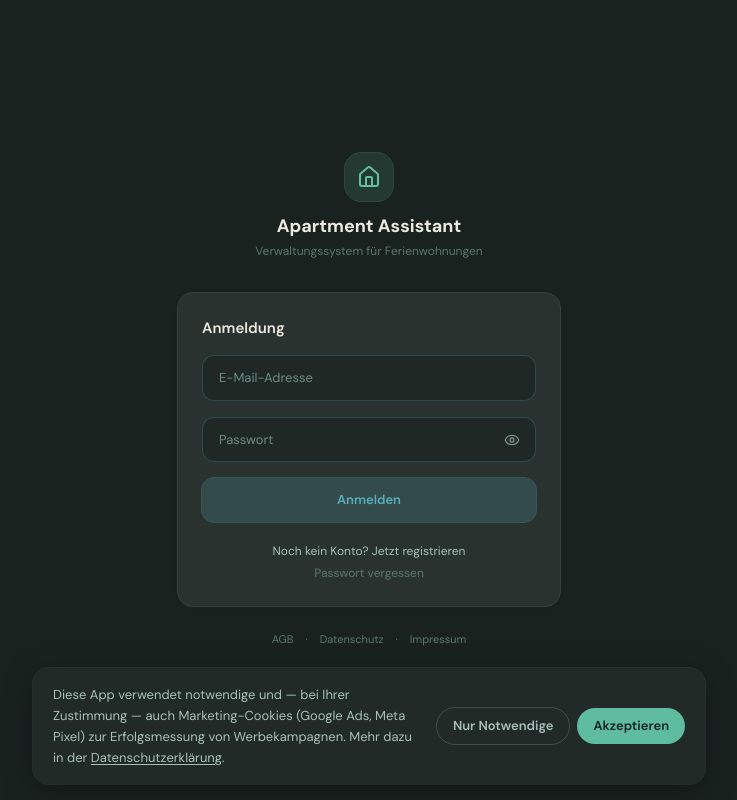
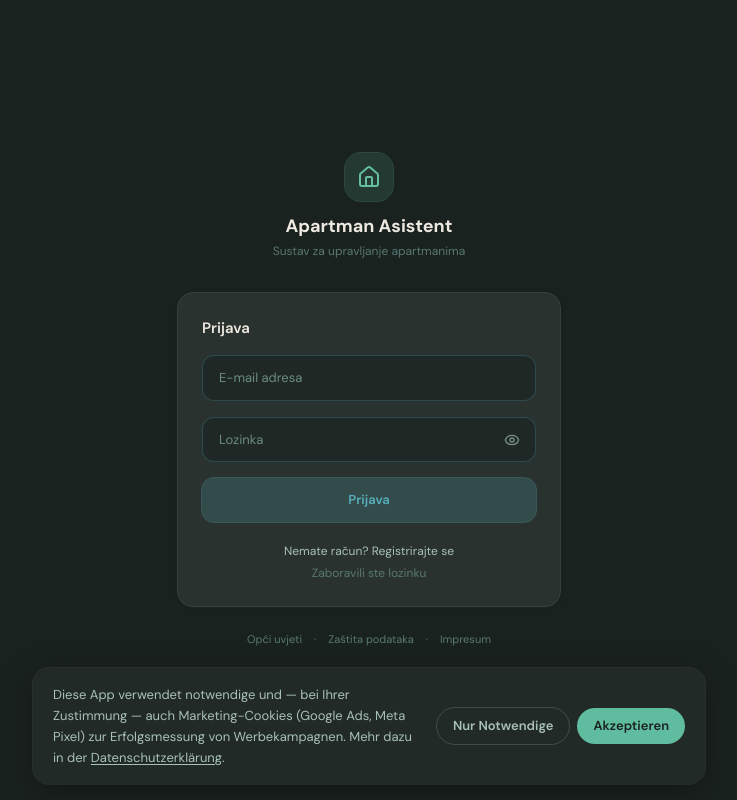
Before and after one commit to szonjakrizsan-arch/apartmanasistent-hr, a React (Vite) app: page / in a window 1280 px wide. Shown: the whole page, without its empty margins (271-1008 px from the left). Built offline with nearby package versions, Linux system fonts and the light colour scheme.

Commit message:
HR app: translate AuthScreen.tsx

```diff
--- a/src/screens/AuthScreen.tsx
+++ b/src/screens/AuthScreen.tsx
@@ -25,31 +25,31 @@ export function AuthScreen() {
 
     if (mode === "login") {
       const { error } = await supabase.auth.signInWithPassword({ email, password });
-      if (error) setError("E-Mail-Adresse oder Passwort ist falsch.");
+      if (error) setError("E-mail adresa ili lozinka nije točna.");
 
     } else if (mode === "register") {
-      if (!name.trim()) { setError("Bitte geben Sie Ihren Namen ein."); setLoading(false); return; }
-      if (!accepted) { setError("Um sich zu registrieren, müssen Sie die Bedingungen akzeptieren."); setLoading(false); return; }
+      if (!name.trim()) { setError("Unesite svoje ime."); setLoading(false); return; }
+      if (!accepted) { setError("Za registraciju morate prihvatiti uvjete."); setLoading(false); return; }
       const { data, error } = await supabase.auth.signUp({
         email, password,
         options: {
-          data: { display_name: name, market: "de" },
+          data: { display_name: name, market: "hr" },
           emailRedirectTo: window.location.origin,
         }
       });
-      if (error) setError("Registrierung fehlgeschlagen: " + error.message);
+      if (error) setError("Registracija nije uspjela: " + error.message);
       else if (data.user && data.user.identities && data.user.identities.length === 0) {
-        setError("Diese E-Mail-Adresse ist bereits registriert. Bitte melden Sie sich an oder setzen Sie Ihr Passwort zurück.");
+        setError("Ova e-mail adresa je već registrirana. Prijavite se ili resetirajte lozinku.");
       } else {
-        setSuccess("Registrierung erfolgreich! Sie können sofort loslegen.");
+        setSuccess("Registracija uspješna! Možete odmah započeti.");
         trackRegistrationComplete();
         trackRegistrationConversion();
       }
 
     } else if (mode === "forgot") {
       const { error } = await supabase.auth.resetPasswordForEmail(email);
-      if (error) setError("Fehler: " + error.message);
-      else setSuccess("E-Mail zum Zurücksetzen des Passworts wurde gesendet!");
+      if (error) setError("Greška: " + error.message);
+      else setSuccess("E-mail za resetiranje lozinke je poslan!");
     }
 
     setLoading(false);
@@ -70,39 +70,39 @@ export function AuthScreen() {
             <Home className="h-6 w-6" style={{ color: "#63bea2" }} />
           </span>
           <div className="text-center">
-            <h1 className="text-[18px] font-bold text-text-primary">Apartment Assistant</h1>
-            <p className="text-[12px] text-text-muted mt-0.5">Verwaltungssystem für Ferienwohnungen</p>
+            <h1 className="text-[18px] font-bold text-text-primary">Apartman Asistent</h1>
+            <p className="text-[12px] text-text-muted mt-0.5">Sustav za upravljanje apartmanima</p>
           </div>
         </div>
 
         {/* Card */}
         <div className="card-elevated rounded-2xl p-6 flex flex-col gap-4">
           <h2 className="text-[15px] font-semibold text-text-primary">
-            {mode === "login" ? "Anmeldung" : mode === "register" ? "Registrierung" : "Passwort zurücksetzen"}
+            {mode === "login" ? "Prijava" : mode === "register" ? "Registracija" : "Resetiranje lozinke"}
           </h2>
 
           {mode === "register" && (
             <input type="text" value={name} onChange={(e) => setName(e.target.value)}
-              placeholder="Vollständiger Name"
+              placeholder="Puno ime"
               className="w-full rounded-xl border bg-surface-inset px-4 py-3 text-[13px] text-text-primary outline-none input-teal"
               style={{ borderColor: "rgb(86 176 187 / 0.25)" }} />
           )}
 
           <input type="email" value={email} onChange={(e) => setEmail(e.target.value)}
-            placeholder="E-Mail-Adresse"
+            placeholder="E-mail adresa"
             className="w-full rounded-xl border bg-surface-inset px-4 py-3 text-[13px] text-text-primary outline-none input-teal"
             style={{ borderColor: "rgb(86 176 187 / 0.25)" }} />
 
           {mode !== "forgot" && (
             <div className="relative">
               <input type={showPassword ? "text" : "password"} value={password} onChange={(e) => setPassword(e.target.value)}
-                placeholder="Passwort"
+                placeholder="Lozinka"
                 className="w-full rounded-xl border bg-surface-inset px-4 py-3 pr-12 text-[13px] text-text-primary outline-none input-teal"
                 style={{ borderColor: "rgb(86 176 187 / 0.25)" }} />
               <button type="button" onClick={() => setShowPassword((v) => !v)}
                 className="absolute right-3 top-1/2 -translate-y-1/2 p-1"
                 style={{ color: "rgb(143 168 158 / 0.8)" }}
-                aria-label={showPassword ? "Passwort verbergen" : "Passwort anzeigen"}>
+                aria-label={showPassword ? "Sakrij lozinku" : "Prikaži lozinku"}>
                 {showPassword ? <EyeOff className="h-4 w-4" /> : <Eye className="h-4 w-4" />}
               </button>
             </div>
@@ -113,13 +113,12 @@ export function AuthScreen() {
               <input type="checkbox" checked={accepted} onChange={(e) => setAccepted(e.target.checked)}
                 className="mt-0.5 h-4 w-4 shrink-0 accent-[#56b0bb]" />
               <span className="text-[12px] leading-relaxed text-text-secondary">
-                Ich habe die{" "}
+                Pročitao/la sam i prihvaćam{" "}
                 <button type="button" onClick={() => setLegalDoc("terms")}
-                  className="underline" style={{ color: "#56b0bb" }}>AGB</button>
-                {" "}und die{" "}
+                  className="underline" style={{ color: "#56b0bb" }}>Opće uvjete</button>
+                {" "}i{" "}
                 <button type="button" onClick={() => setLegalDoc("privacy")}
-                  className="underline" style={{ color: "#56b0bb" }}>Datenschutzerklärung</button>{" "}
-                gelesen und akzeptiere sie.
+                  className="underline" style={{ color: "#56b0bb" }}>Izjavu o zaštiti podataka</button>.
               </span>
             </label>
           )}
@@ -138,7 +137,7 @@ export function AuthScreen() {
           <button type="button" onClick={handleSubmit} disabled={loading}
             className="pressable w-full rounded-xl py-3 text-[13px] font-semibold transition-soft"
             style={{ background: "rgb(86 176 187 / 0.20)", color: "#56b0bb", outline: "1px solid rgb(86 176 187 / 0.30)" }}>
-            {loading ? "..." : mode === "login" ? "Anmelden" : mode === "register" ? "Registrieren" : "Senden"}
+            {loading ? "..." : mode === "login" ? "Prijava" : mode === "register" ? "Registracija" : "Pošalji"}
           </button>
 
           {/* Mode switcher */}
@@ -147,33 +146,33 @@ export function AuthScreen() {
               <>
                 <button type="button" onClick={() => { setMode("register"); setError(""); setSuccess(""); }}
                   className="text-[12px] text-text-secondary hover:text-text-primary transition-soft">
-                  Noch kein Konto? Jetzt registrieren
+                  Nemate račun? Registrirajte se
                 </button>
                 <button type="button" onClick={() => { setMode("forgot"); setError(""); setSuccess(""); }}
                   className="text-[12px] text-text-muted hover:text-text-secondary transition-soft">
-                  Passwort vergessen
+                  Zaboravili ste lozinku
                 </button>
               </>
             )}
             {mode !== "login" && (
               <button type="button" onClick={() => { setMode("login"); setError(""); setSuccess(""); }}
                 className="text-[12px] text-text-secondary hover:text-text-primary transition-soft">
-                Zurück zur Anmeldung
+                Natrag na prijavu
               </button>
             )}
           </div>
         </div>
 
-        {/* Rechtliche Links */}
+        {/* Pravni linkovi */}
         <div className="mt-6 flex items-center justify-center gap-3">
           <button type="button" onClick={() => setLegalDoc("terms")}
-            className="text-[11px] text-text-muted hover:text-text-secondary transition-soft">AGB</button>
+            className="text-[11px] text-text-muted hover:text-text-secondary transition-soft">Opći uvjeti</button>
           <span className="text-[11px] text-text-muted" aria-hidden>·</span>
           <button type="button" onClick={() => setLegalDoc("privacy")}
-            className="text-[11px] text-text-muted hover:text-text-secondary transition-soft">Datenschutz</button>
+            className="text-[11px] text-text-muted hover:text-text-secondary transition-soft">Zaštita podataka</button>
           <span className="text-[11px] text-text-muted" aria-hidden>·</span>
           <button type="button" onClick={() => setLegalDoc("contact")}
-            className="text-[11px] text-text-muted hover:text-text-secondary transition-soft">Impressum</button>
+            className="text-[11px] text-text-muted hover:text-text-secondary transition-soft">Impresum</button>
         </div>
       </div>
     </div>
```
